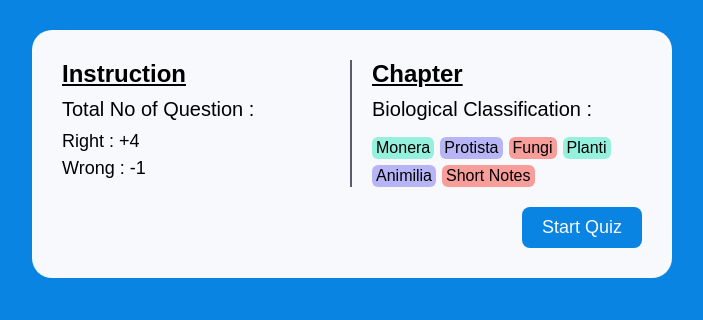
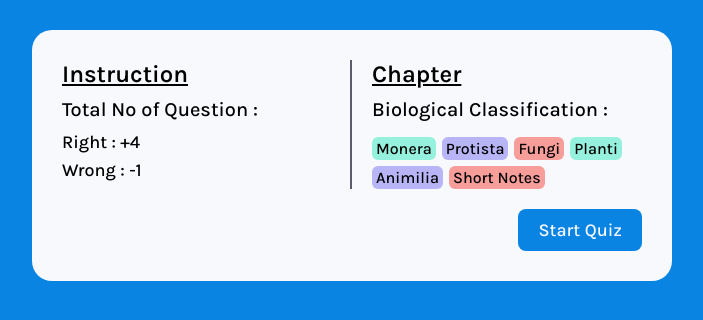
Before and after one commit to Bdeb121/question, a plain HTML site: page living world1.html in a window 1280 px wide. Shown: the whole page, without its empty margins (288-991 px from the left). Drawn offline with Linux system fonts and the light colour scheme.

Commit message:
Update style.css

```diff
--- a/style.css
+++ b/style.css
@@ -1,3 +1,4 @@
+            @import url('https://fonts.googleapis.com/css2?family=Karla:wght@400;500;600&display=swap');
             /* variable */
             :root {
                 --bg-P: #0984e3;
```
